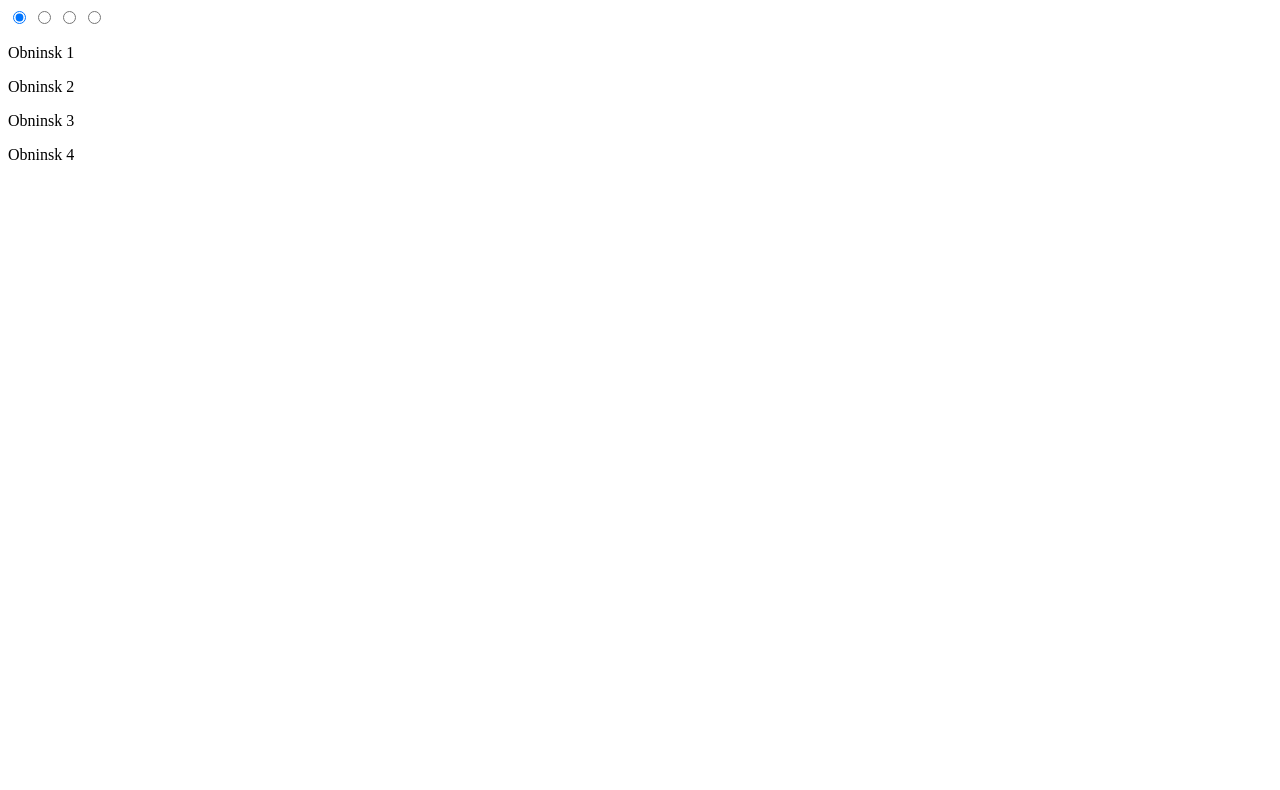
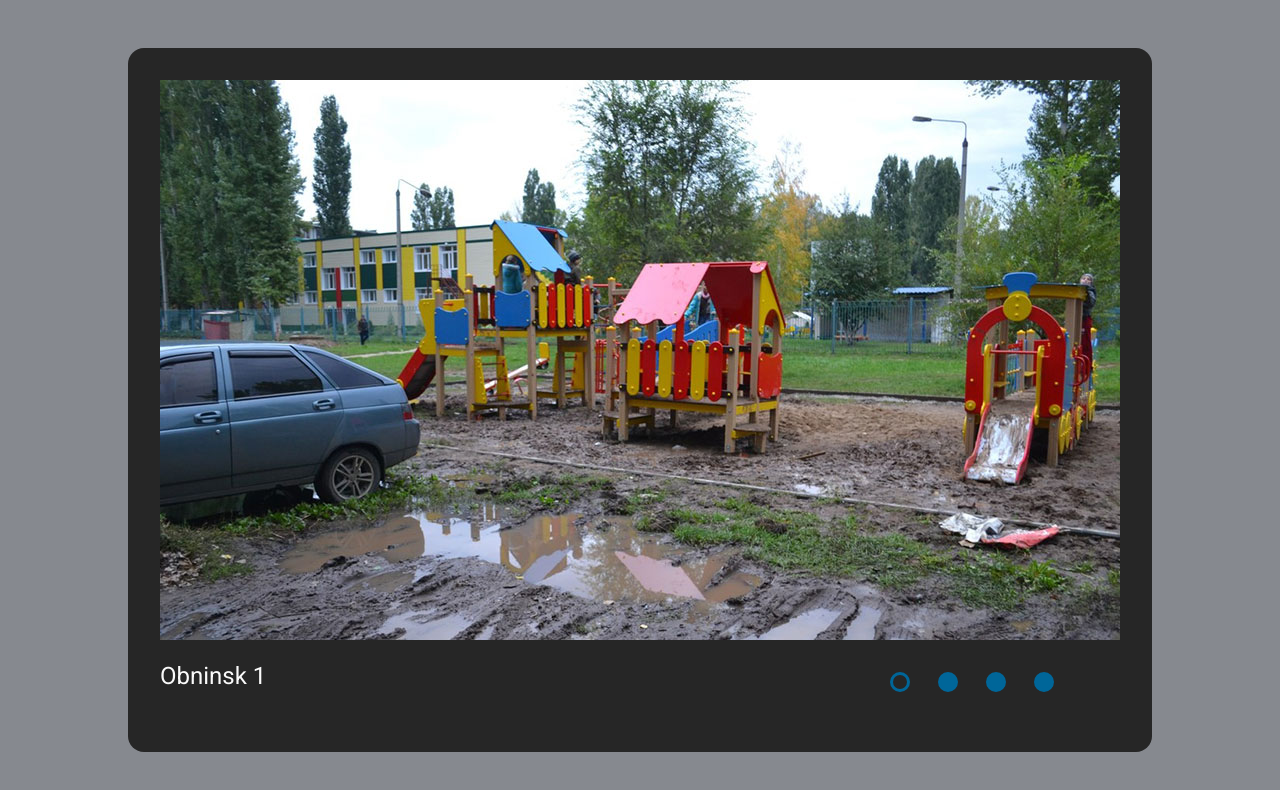
Before and after one commit to Abacadabras/cssMemSlider, a plain HTML site: page cssMemSlider/index.html in a window 1280 px wide. Drawn offline with Linux system fonts and the light colour scheme.

Commit message:
feat: add style (05/17/2022 00:51:33)

```diff
--- a/cssMemSlider/style.css
+++ b/cssMemSlider/style.css
@@ -1,3 +1,226 @@
+* {
+  margin: 0;
+  padding: 0;
+}
 
+body {
+  background: #86898f;
+  font-family: Roboto, sans-serif;
+}
+
+.img {
+  width: 60rem;
+  height: 35rem;
+  background-size: 100%;
+}
+
+.img1 {
+  background: url("./img/1.jpg") no-repeat;
+}
+
+.img2 {
+  background: url("./img/2.jpg") no-repeat;
+}
+
+.img3 {
+  background: url("./img/3.jpg") no-repeat;
+}
+
+.img4 {
+  background: url("./img/4.jpg") no-repeat;
+}
+
+.page {
+  height: 100vh;
+  display: flex;
+  align-items: center;
+  justify-content: center;
+  flex-direction: column;
+}
+
+.slider {
+  background: #262626;
+  width: fit-content;
+  border-radius: 1rem;
+  padding: 2rem;
+}
+
+section {
+  max-width: 60rem;
+  height: 40rem;
+  overflow: hidden;
+  display: grid;
+  grid-template-rows: 10fr 1fr;
+  grid-template-columns: 15fr repeat(5, 1fr);
+  grid-auto-flow: column;
+  color: #FAFAFA;
+}
+
+.slider__mem {
+  width: fit-content;
+  display: flex;
+  overflow: hidden;
+}
+
+.slider__text {
+  display: flex;
+  flex-direction: row-reverse;
+  width: fit-content;
+  overflow: hidden;
+}
+
+input, label {
+  z-index: 10;
+  grid-row-end: 3;
+}
+
+input[type=radio i] {
+  display: none;
+}
+
+label {
+  width: 2.5rem;
+  height: 2.5rem;
+  cursor: pointer;
+}
+
+span {
+  display: inline-block;
+  box-sizing: border-box;
+  width: 50%;
+  height: 50%;
+  margin-left: 25%;
+  margin-top: 25%;
+  background: #006699;
+  border-radius: 50%;
+  border: 3px solid #006699;
+  transition-property: background, border;
+  transition-duration: 0.2s;
+}
+
+label:hover span {
+  background: #C00 !important;
+  border: 3px solid #C00;
+}
+
+#radio-img1:checked ~ label[for=radio-img1] span,
+#radio-img2:checked ~ label[for=radio-img2] span,
+#radio-img3:checked ~ label[for=radio-img3] span,
+#radio-img4:checked ~ label[for=radio-img4] span {
+  background: #262626;
+  border: 3px solid #006699 !important;
+}
+
+label[for=radio-img1] {
+  grid-column-start: 2;
+  grid-column-end: 3;
+}
+
+label[for=radio-img2] {
+  grid-column-start: 3;
+  grid-column-end: 4;
+}
+
+label[for=radio-img3] {
+  grid-column-start: 4;
+  grid-column-end: 5;
+}
+
+label[for=radio-img4] {
+  grid-column-start: 5;
+  grid-column-end: 6;
+}
+
+p {
+  font-size: 1.5rem;
+  color: #262626;
+  width: 30rem;
+  transition-property: color;
+  transition-duration: 0.3s;
+}
+
+#radio-img1:checked ~ .slider__mem {
+  transform: translate(0);
+}
+
+#radio-img2:checked ~ .slider__mem {
+  transform: translate(-60rem);
+}
+
+#radio-img3:checked ~ .slider__mem {
+  transform: translate(-120rem);
+}
+
+#radio-img4:checked ~ .slider__mem {
+  transform: translate(-180rem);
+}
+
+#radio-img1:checked ~ .slider__text #text-img1,
+#radio-img2:checked ~ .slider__text #text-img2,
+#radio-img3:checked ~ .slider__text #text-img3,
+#radio-img4:checked ~ .slider__text #text-img4 {
+  color: #fafafa;
+}
+
+#radio-img1:checked ~ .slider__text {
+  transform: translate(-90rem);
+}
+
+#radio-img2:checked ~ .slider__text {
+  transform: translate(-60rem);
+}
+
+#radio-img3:checked ~ .slider__text {
+  transform: translate(-30rem);
+}
+
+#radio-img4:checked ~ .slider__text {
+  transform: translate(0rem);
+}
+
+.slider__text, .slider__mem {
+  transition-property: transform;
+  transition-duration: 0.8s;
+}
+
+@media (max-width: 1050px) {
+  section {
+    height: 26rem;
+    grid-template-rows: 11fr 1fr 1fr;
+    grid-template-columns: 3fr repeat(5, 1fr) 3fr;
+    grid-row-gap: 0.5rem;
+  }
+
+  #radio-img1:checked ~ .slider__mem {
+    transform: translate(0);
+  }
+
+  #radio-img2:checked ~ .slider__mem {
+    transform: translate(-30rem);
+  }
+
+  #radio-img3:checked ~ .slider__mem {
+    transform: translate(-60rem);
+  }
+
+  #radio-img4:checked ~ .slider__mem {
+    transform: translate(-90rem);
+  }
+
+  .img {
+    width: 30rem;
+    height: 20rem;
+    background-size: 100%;
+  }
+
+  section {
+    max-width: 30rem;
+    height: 23rem;
+  }
+
+  .slider__text {
+    grid-row-start: 3;
+  }
+}
 
 /*# sourceMappingURL=style.css.map */
```
